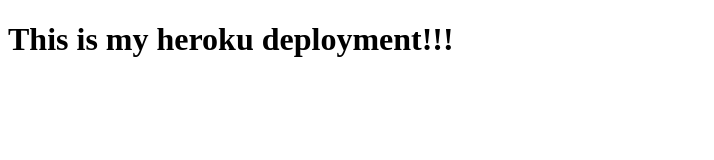
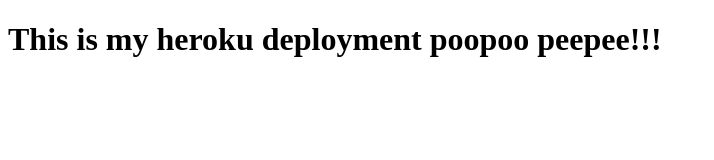
Before and after one commit to CarsonBuckley/f24-hosting-demo, a website: page index.html in a window 1280 px wide. Shown: the whole page, without its empty margins (0-714 px from the left). Drawn offline with Linux system fonts and the light colour scheme.

Commit message:
poopoo peepee

```diff
--- a/index.html
+++ b/index.html
@@ -7,6 +7,6 @@
   <title>Heroku Test</title>
 </head>
 <body>
-  <h1>This is my heroku deployment!!!</h1>
+  <h1>This is my heroku deployment poopoo peepee!!!</h1>
 </body>
 </html>
```
